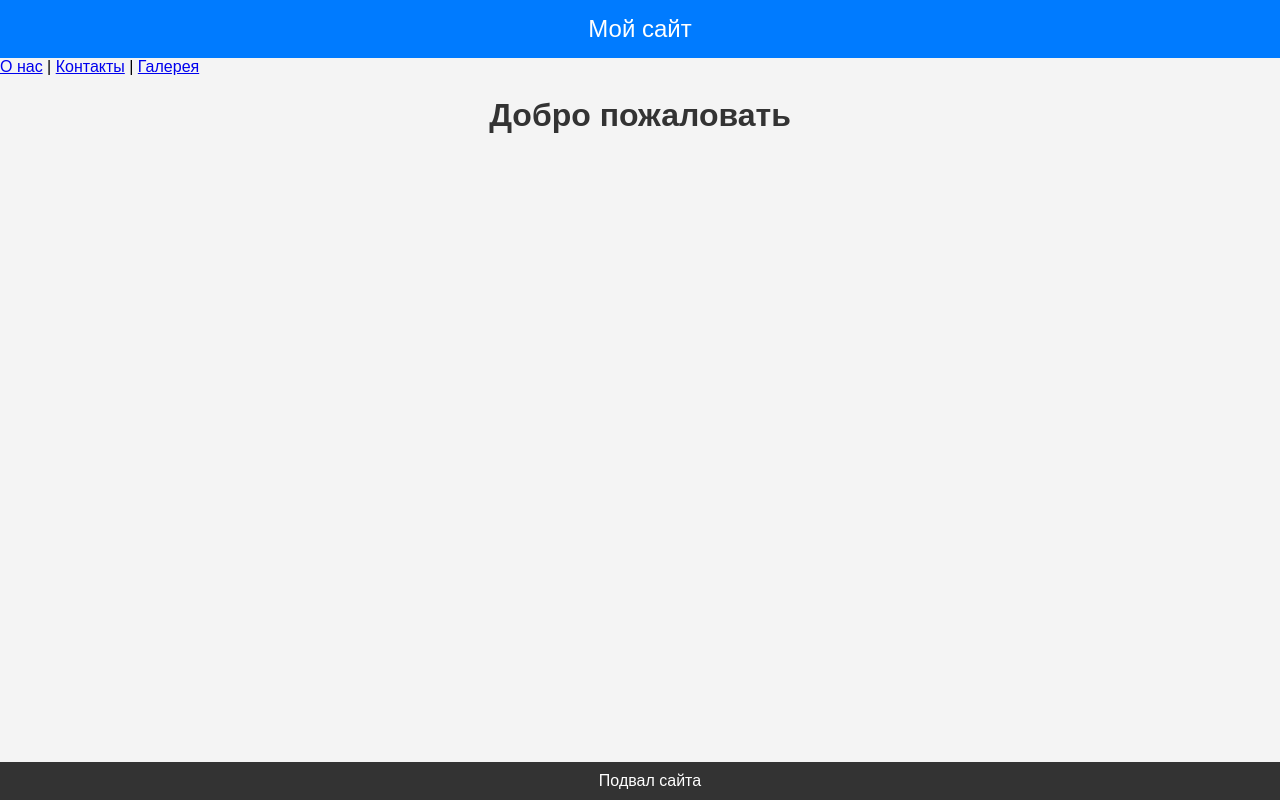
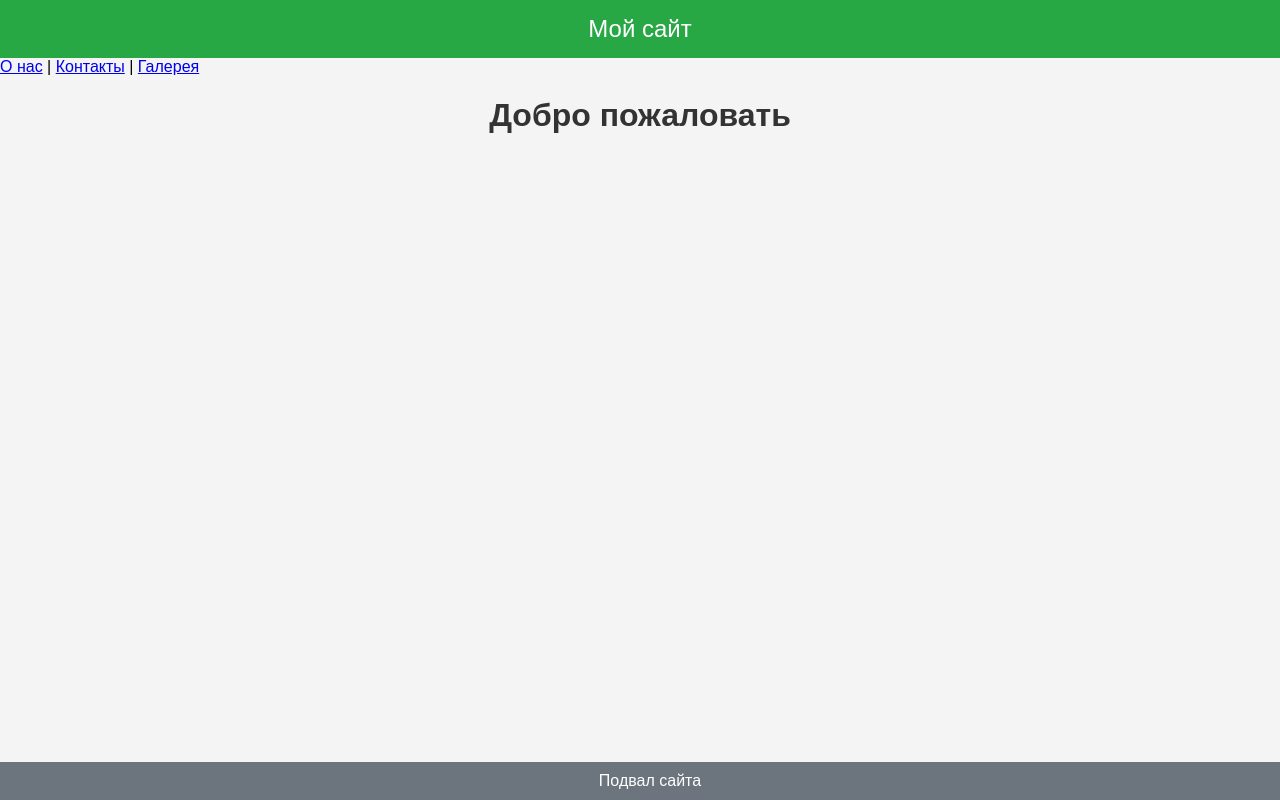
Before and after one commit to 4nwa1/moyawebka, a plain HTML site: page index.html in a window 1280 px wide. Drawn offline with Linux system fonts and the light colour scheme.

Commit message:
Изменили цвет footer и header

```diff
--- a/styles/footer.css
+++ b/styles/footer.css
@@ -1 +1 @@
-footer { background: #333; color: white; text-align: center; padding: 10px; position: fixed; bottom: 0; width: 100%; }
+footer { background: #6c757d; color: white; text-align: center; padding: 10px; position: fixed; bottom: 0; width: 100%; }
--- a/styles/header.css
+++ b/styles/header.css
@@ -1 +1 @@
-header { background: #007BFF; color: white; padding: 15px; text-align: center; font-size: 24px; }
+header { background: #28a745; color: white; padding: 15px; text-align: center; font-size: 24px; }
```
